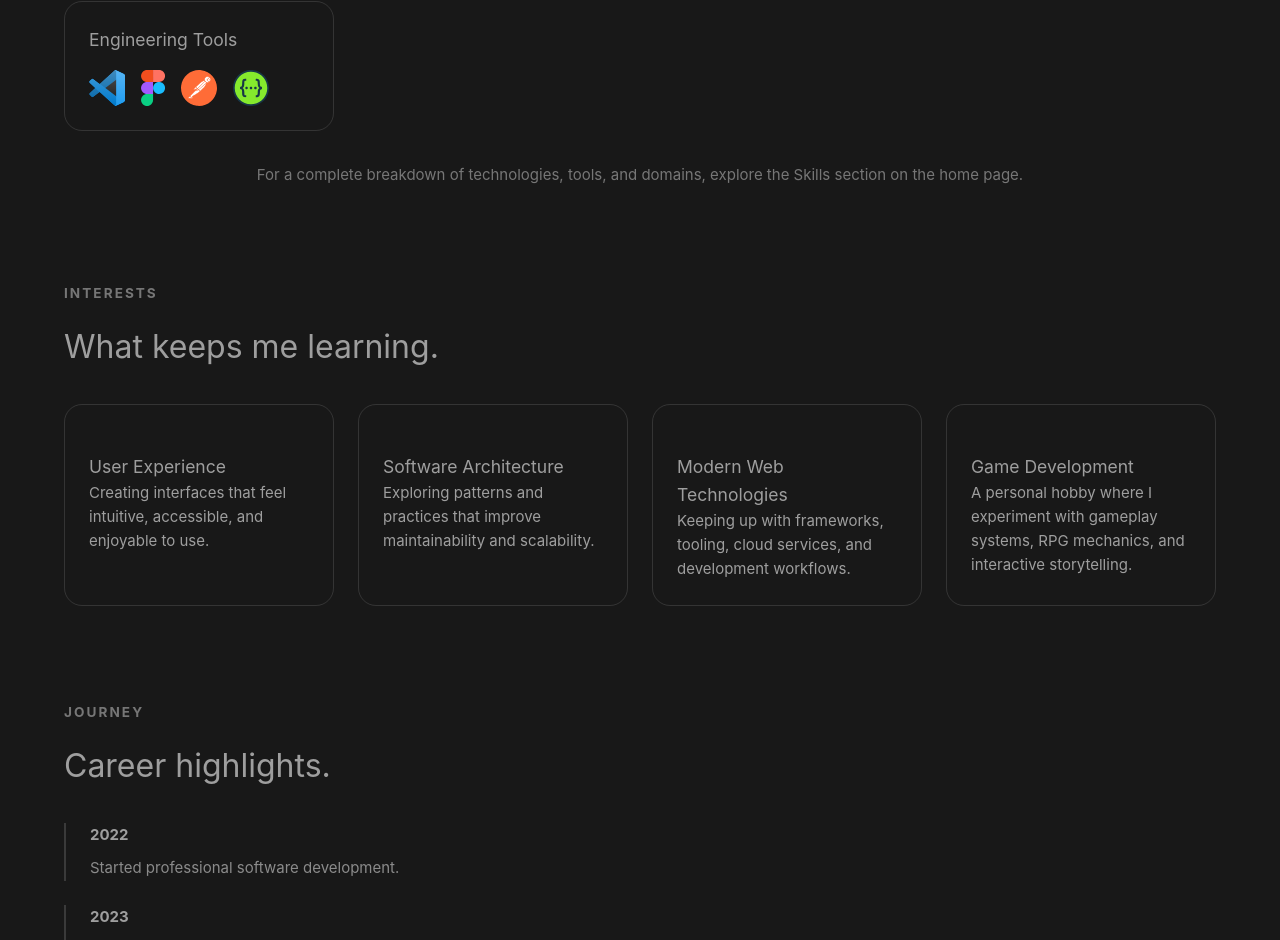
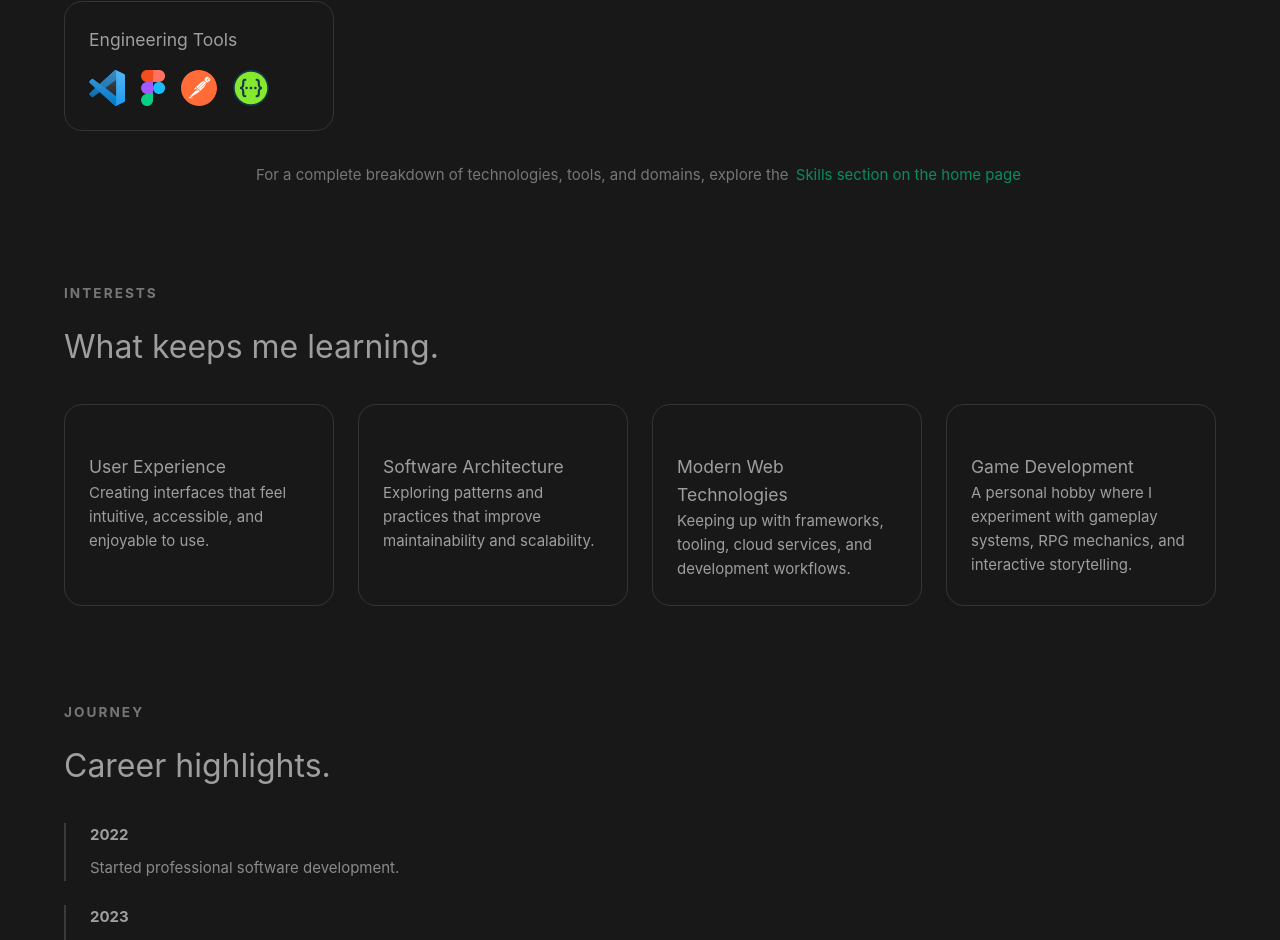
Before and after one commit to GoDie910/personal-website, a Vue app: page /about in a window 1280 px wide. Shown: the part 1437-2377 px from the top of the page. Built offline with nearby package versions, Linux system fonts and the light colour scheme; some icons are missing.

Commit message:
About Me: link to landing/skills working

```diff
--- a/src/components/sections/SkillsSection.vue
+++ b/src/components/sections/SkillsSection.vue
@@ -1,5 +1,5 @@
 <template>
-  <section class="skills-section">
+  <section id="skills-section" class="skills-section">
     <div class="section-header">
       <p class="section-label">SKILLS</p>
 
--- a/src/router/index.ts
+++ b/src/router/index.ts
@@ -5,10 +5,22 @@ import LandingView from '@/views/LandingView.vue'
 const router = createRouter({
   history: createWebHistory(import.meta.env.BASE_URL),
 
-  scrollBehavior() {
+  scrollBehavior(to, from, savedPosition) {
+    if (savedPosition) {
+      return savedPosition
+    }
+
+    if (to.hash) {
+      return {
+        el: to.hash,
+        behavior: 'smooth',
+      }
+    }
+
     return {
       top: 0,
       left: 0,
+      behavior: 'smooth',
     }
   },
 
--- a/src/views/AboutMeView.vue
+++ b/src/views/AboutMeView.vue
@@ -152,7 +152,10 @@
       </div>
 
       <p class="tech-footer">
-        For a complete breakdown of technologies, tools, and domains, explore the Skills section on the home page.
+        For a complete breakdown of technologies, tools, and domains, explore the
+        <RouterLink to="/#skills-section">
+          Skills section on the home page
+        </RouterLink>
       </p>
     </section>
 
@@ -246,6 +249,7 @@
 
 <script lang="ts" setup>
 import { Icon } from '@iconify/vue'
+import { RouterLink } from 'vue-router'
 </script>
 
 <style scoped>
```
Also changed, not shown: 1 other file (tests, documents, lock files or other folders).
